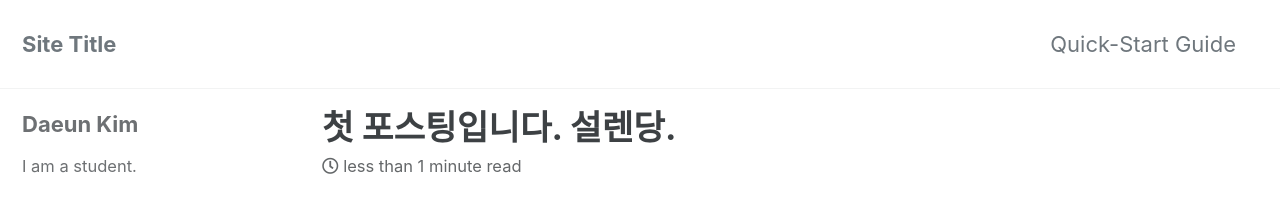
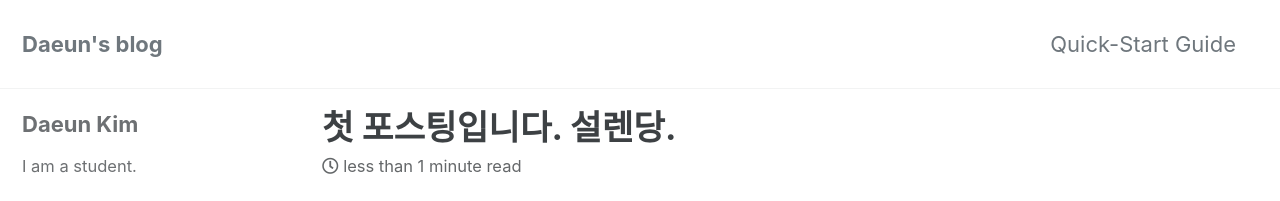
Before and after one commit to kimdaeun819/kimdaeun819.github.io, a Jekyll site: the page built from _posts/2021-03-09-first.md, in a window 1280 px wide. Shown: the top 201 px of the page. Built offline with Jekyll 4.4.1, drawn with Linux system fonts in a browser that asks for light colours; cached includes are drawn as plain includes.

Commit message:
Update _config.yml

```diff
--- a/_config.yml
+++ b/_config.yml
@@ -16,11 +16,11 @@ minimal_mistakes_skin    : "default" # "air", "aqua", "contrast", "dark", "dirt"
 
 # Site Settings
 locale                   : "en-US"
-title                    : "Site Title"
+title                    : "Daeun's blog"
 title_separator          : "-"
 subtitle                 : # site tagline that appears below site title in masthead
 name                     : "Daeun Kim"
-description              : "An amazing website."
+description              : "Daeun's blog."
 url                      : # the base hostname & protocol for your site e.g. "https://mmistakes.github.io"
 baseurl                  : # the subpath of your site, e.g. "/blog"
 repository               : # GitHub username/repo-name e.g. "mmistakes/minimal-mistakes"
```
